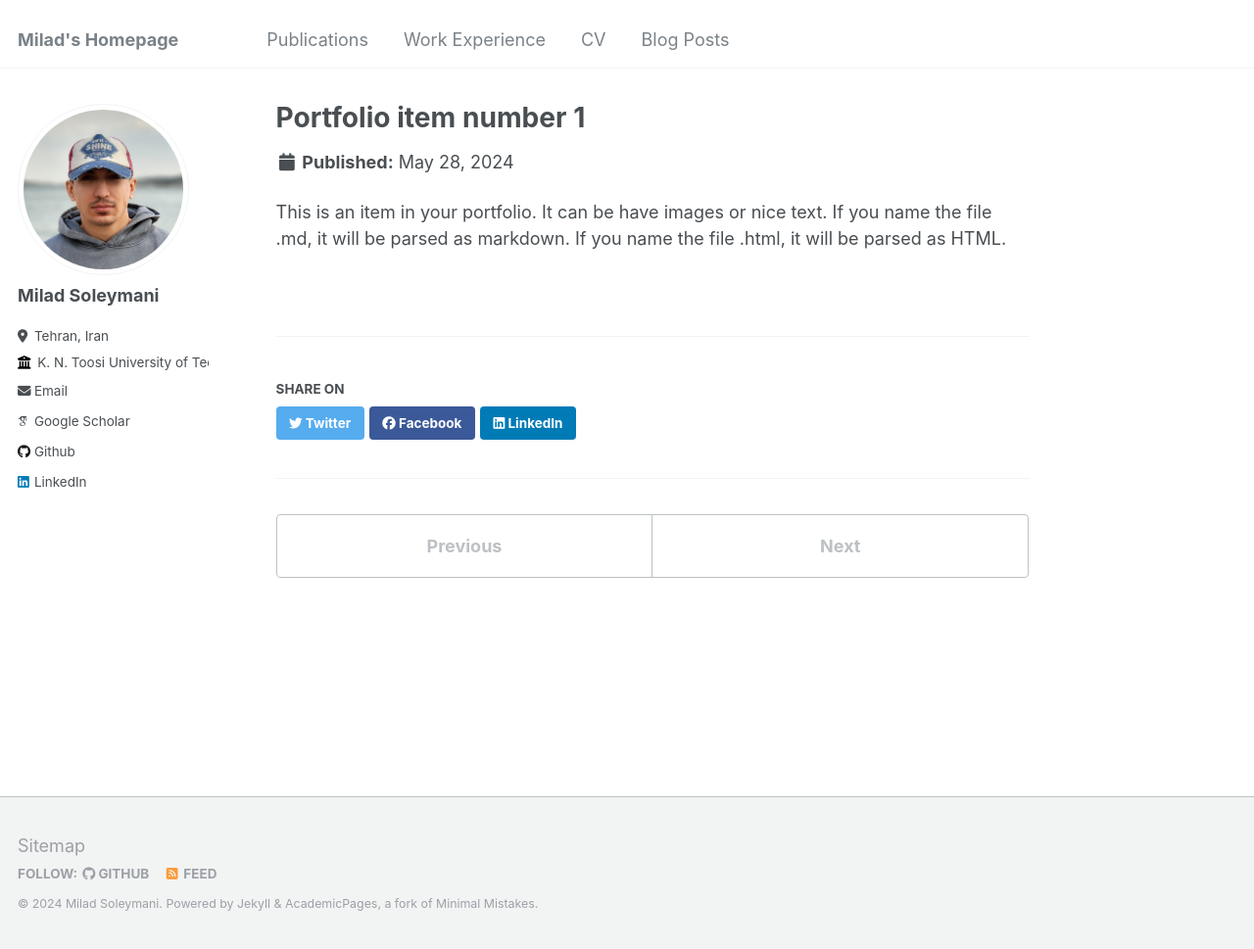
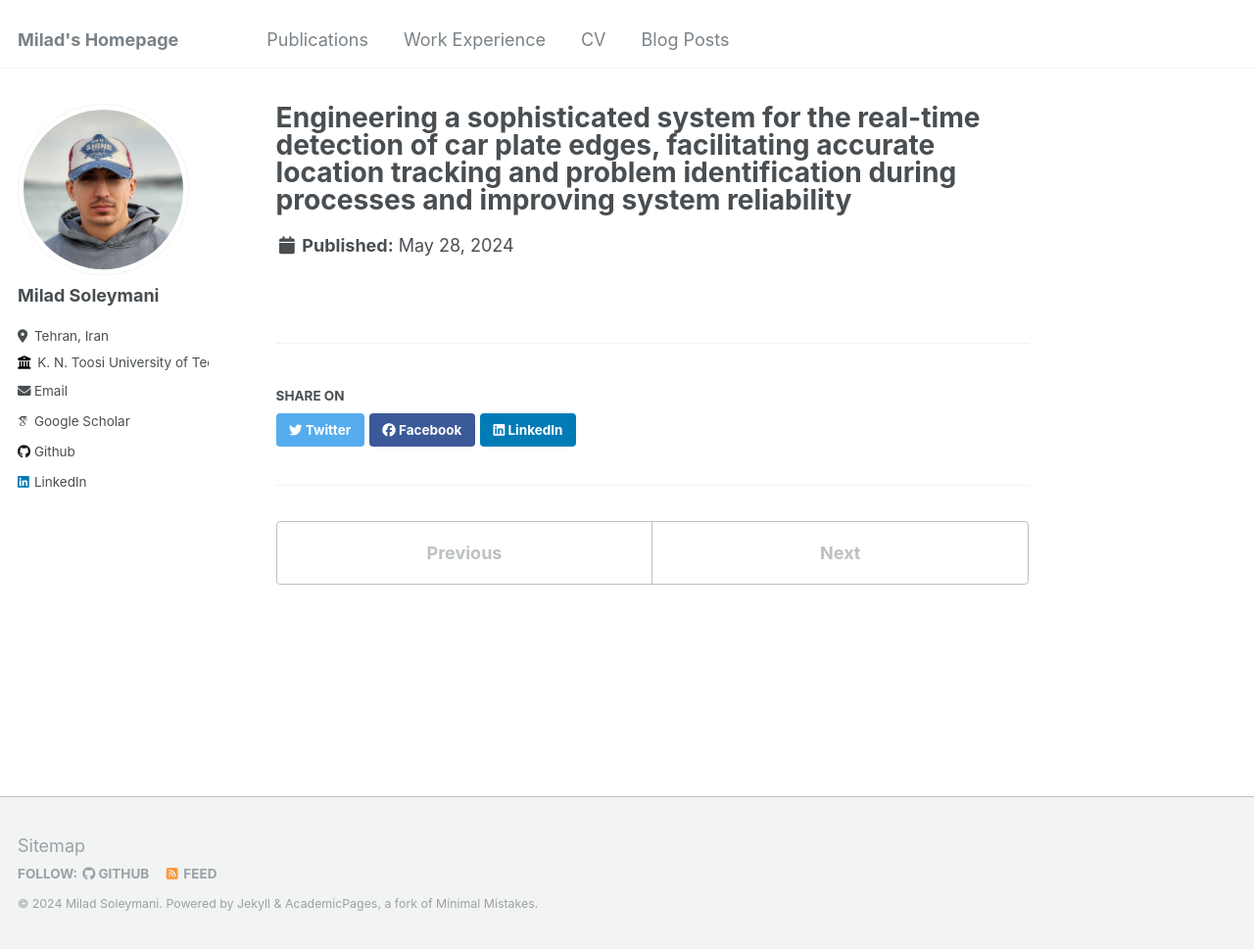
Before and after one commit to MiladSoleymani/Milad-Soleymani, a Jekyll site: the page built from _portfolio/portfolio-1 copy 7.md, in a window 1280 px wide and 969 px high. Shown: the whole window at 98% size. Built offline with Jekyll 4.4.1, drawn with Linux system fonts in a browser that asks for light colours; some web fonts are replaced.

Commit message:
Update portfolio-1 copy 7.md

```diff
--- a/_portfolio/portfolio-1 copy 7.md
+++ b/_portfolio/portfolio-1 copy 7.md
@@ -1,7 +1,5 @@
 ---
-title: "Portfolio item number 1"
+title: "Engineering a sophisticated system for the real-time detection of car plate edges, facilitating accurate location tracking and problem identification during processes and improving system reliability"
 excerpt: "Short description of portfolio item number 1<br/><img src='/images/500x300.png'>"
 collection: portfolio
 ---
-
-This is an item in your portfolio. It can be have images or nice text. If you name the file .md, it will be parsed as markdown. If you name the file .html, it will be parsed as HTML.
```
